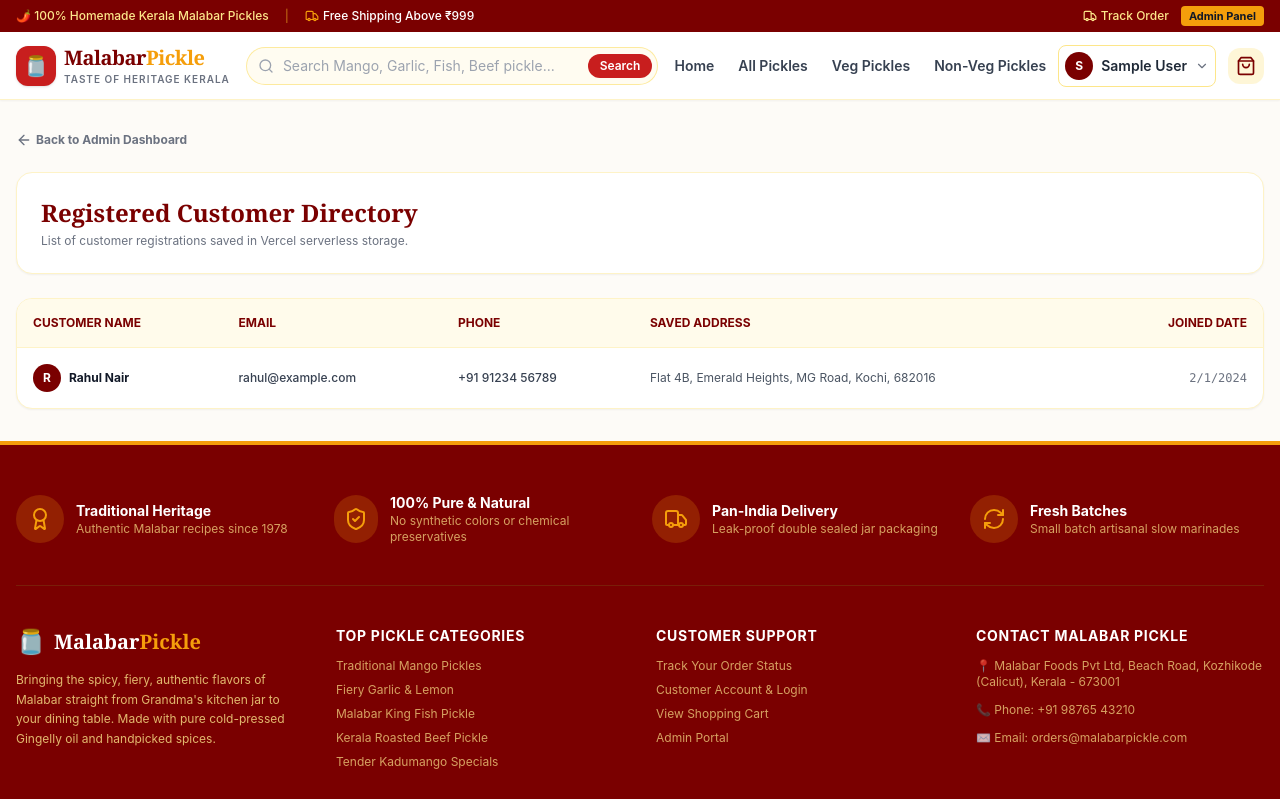
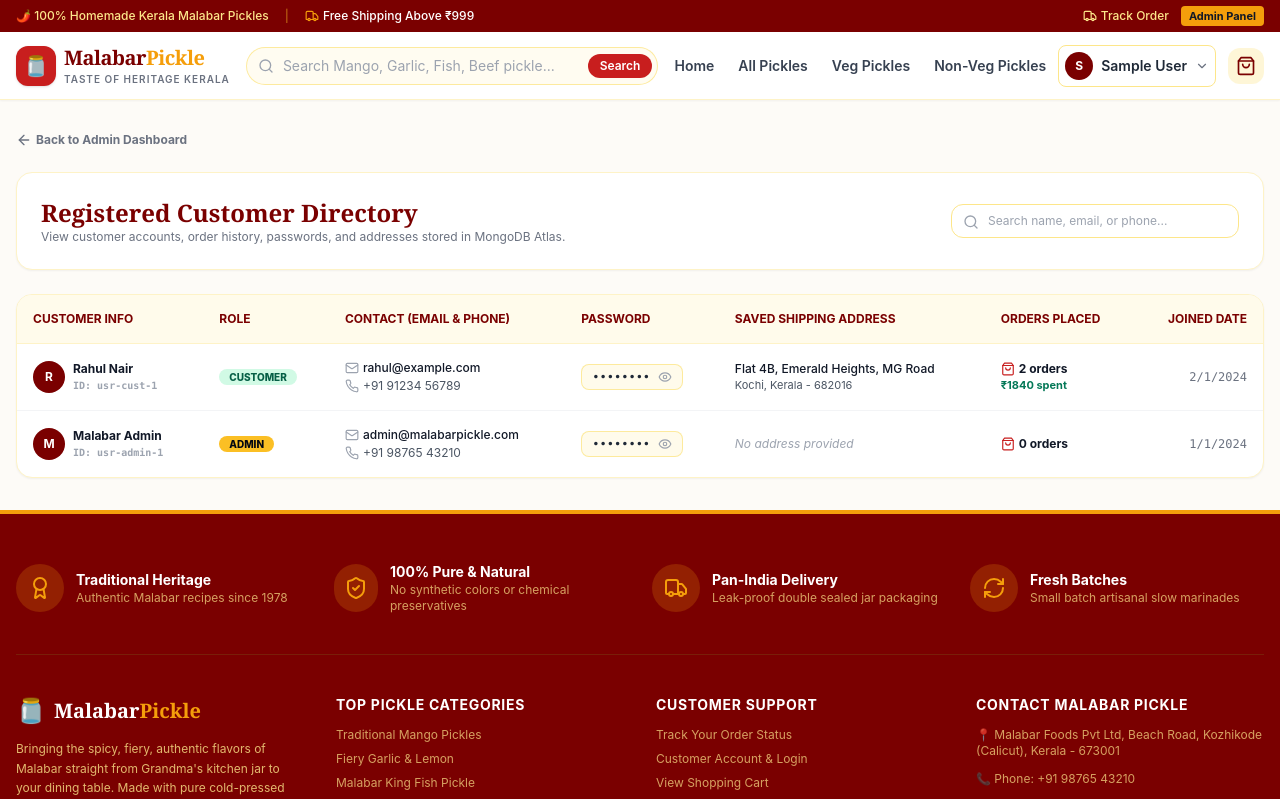
Before and after one commit to dinil2000/malabarpickle, a Next.js app: page /admin/customers in a window 1280 px wide. Shown: the top 799 px of the page. Built offline with nearby package versions, Linux system fonts and the light colour scheme; no server answers; the database is empty; sample sign-in values are in the browser's storage.

Commit message:
Fix register validation with confirm password and enhance admin customer directory with password toggle and order stats

```diff
--- a/app/admin/customers/page.tsx
+++ b/app/admin/customers/page.tsx
@@ -4,14 +4,22 @@ import React, { useEffect, useState } from 'react';
 import { useRouter } from 'next/navigation';
 import { useAuth } from '@/context/AuthContext';
 import { User } from '@/lib/types';
-import { ArrowLeft, Users, Mail, Phone, MapPin } from 'lucide-react';
+import { ArrowLeft, Users, Mail, Phone, MapPin, Search, Eye, EyeOff, ShoppingBag, ShieldCheck } from 'lucide-react';
 import Link from 'next/link';
+
+interface ExtendedUser extends User {
+  password?: string;
+  totalOrdersCount?: number;
+  totalSpent?: number;
+}
 
 export default function AdminCustomersPage() {
   const router = useRouter();
   const { user, isLoading } = useAuth();
-  const [customers, setCustomers] = useState<User[]>([]);
+  const [customers, setCustomers] = useState<ExtendedUser[]>([]);
   const [loading, setLoading] = useState(true);
+  const [search, setSearch] = useState('');
+  const [showPasswords, setShowPasswords] = useState<Record<string, boolean>>({});
 
   useEffect(() => {
     if (!isLoading && (!user || user.role !== 'admin')) {
@@ -34,47 +42,138 @@ export default function AdminCustomersPage() {
     }
   }, [user, isLoading, router]);
 
+  const togglePasswordVisibility = (id: string) => {
+    setShowPasswords(prev => ({ ...prev, [id]: !prev[id] }));
+  };
+
+  const filteredCustomers = customers.filter(c => {
+    const q = search.toLowerCase();
+    return (
+      c.name.toLowerCase().includes(q) ||
+      c.email.toLowerCase().includes(q) ||
+      c.phone.includes(q)
+    );
+  });
+
   return (
     <div className="container mx-auto px-4 py-8 space-y-6">
       <Link href="/admin" className="text-xs font-bold text-gray-500 hover:text-brand-dark flex items-center gap-1">
         <ArrowLeft className="w-4 h-4" /> Back to Admin Dashboard
       </Link>
 
-      <div className="bg-white p-6 rounded-2xl border border-amber-100 shadow-sm space-y-1">
-        <h1 className="text-2xl font-extrabold font-serif text-brand-dark">Registered Customer Directory</h1>
-        <p className="text-xs text-gray-500">List of customer registrations saved in Vercel serverless storage.</p>
+      <div className="bg-white p-6 rounded-2xl border border-amber-100 shadow-sm flex flex-col sm:flex-row justify-between items-start sm:items-center gap-4">
+        <div>
+          <h1 className="text-2xl font-extrabold font-serif text-brand-dark">Registered Customer Directory</h1>
+          <p className="text-xs text-gray-500">View customer accounts, order history, passwords, and addresses stored in MongoDB Atlas.</p>
+        </div>
+
+        <div className="relative w-full sm:w-72">
+          <input
+            type="text"
+            placeholder="Search name, email, or phone..."
+            value={search}
+            onChange={(e) => setSearch(e.target.value)}
+            className="w-full pl-9 pr-3 py-2 text-xs border border-amber-200 rounded-xl focus:outline-none focus:ring-1 focus:ring-brand-crimson"
+          />
+          <Search className="w-4 h-4 text-gray-400 absolute left-3 top-2.5" />
+        </div>
       </div>
 
       {loading ? (
-        <div className="py-12 text-center text-xs text-gray-500">Loading customer list...</div>
+        <div className="py-12 text-center text-xs text-gray-500">Loading registered customers from MongoDB...</div>
+      ) : filteredCustomers.length === 0 ? (
+        <div className="bg-white rounded-2xl p-12 text-center text-xs text-gray-500 border">
+          No registered users matched your search query.
+        </div>
       ) : (
         <div className="bg-white rounded-2xl border border-amber-100 shadow-sm overflow-x-auto">
           <table className="w-full text-left text-xs">
             <thead className="bg-amber-50 text-brand-dark font-extrabold uppercase border-b border-amber-100">
               <tr>
-                <th className="p-4">Customer Name</th>
-                <th className="p-4">Email</th>
-                <th className="p-4">Phone</th>
-                <th className="p-4">Saved Address</th>
+                <th className="p-4">Customer Info</th>
+                <th className="p-4">Role</th>
+                <th className="p-4">Contact (Email & Phone)</th>
+                <th className="p-4">Password</th>
+                <th className="p-4">Saved Shipping Address</th>
+                <th className="p-4">Orders Placed</th>
                 <th className="p-4 text-right">Joined Date</th>
               </tr>
             </thead>
             <tbody className="divide-y divide-gray-100">
-              {customers.map((cust) => (
+              {filteredCustomers.map((cust) => (
                 <tr key={cust.id} className="hover:bg-amber-50/40">
-                  <td className="p-4 font-bold text-gray-900 flex items-center gap-2">
-                    <div className="w-7 h-7 rounded-full bg-brand-dark text-white text-xs flex items-center justify-center font-bold">
-                      {cust.name.charAt(0).toUpperCase()}
+                  <td className="p-4 font-bold text-gray-900">
+                    <div className="flex items-center gap-2">
+                      <div className="w-8 h-8 rounded-full bg-brand-dark text-white text-xs flex items-center justify-center font-bold">
+                        {cust.name.charAt(0).toUpperCase()}
+                      </div>
+                      <div>
+                        <span className="block font-bold">{cust.name}</span>
+                        <span className="text-[10px] text-gray-400 font-mono">ID: {cust.id}</span>
+                      </div>
                     </div>
-                    {cust.name}
                   </td>
-                  <td className="p-4 font-medium text-gray-700">{cust.email}</td>
-                  <td className="p-4 font-medium text-gray-700">{cust.phone}</td>
-                  <td className="p-4 text-gray-600">
-                    {cust.address
-                      ? `${cust.address.street}, ${cust.address.city}, ${cust.address.pincode}`
-                      : 'No address recorded'}
+
+                  <td className="p-4">
+                    <span
+                      className={`px-2.5 py-0.5 rounded-full text-[10px] font-extrabold uppercase ${
+                        cust.role === 'admin'
+                          ? 'bg-amber-400 text-gray-950'
+                          : 'bg-emerald-100 text-emerald-800'
+                      }`}
+                    >
+                      {cust.role}
+                    </span>
                   </td>
+
+                  <td className="p-4 space-y-0.5">
+                    <p className="font-medium text-gray-900 flex items-center gap-1">
+                      <Mail className="w-3.5 h-3.5 text-gray-400" /> {cust.email}
+                    </p>
+                    <p className="text-gray-600 flex items-center gap-1">
+                      <Phone className="w-3.5 h-3.5 text-gray-400" /> {cust.phone}
+                    </p>
+                  </td>
+
+                  {/* Plain text / Masked Password toggle */}
+                  <td className="p-4 font-mono text-gray-800">
+                    <div className="flex items-center gap-2 bg-amber-50 px-2.5 py-1 rounded-lg border border-amber-200/80 w-fit">
+                      <span>{showPasswords[cust.id] ? cust.password : '••••••••'}</span>
+                      <button
+                        onClick={() => togglePasswordVisibility(cust.id)}
+                        className="text-gray-400 hover:text-brand-crimson transition"
+                        title={showPasswords[cust.id] ? 'Hide Password' : 'Show Plain Text Password'}
+                      >
+                        {showPasswords[cust.id] ? <EyeOff className="w-3.5 h-3.5" /> : <Eye className="w-3.5 h-3.5" />}
+                      </button>
+                    </div>
+                  </td>
+
+                  <td className="p-4 text-gray-600 max-w-xs">
+                    {cust.address ? (
+                      <div>
+                        <p className="font-medium text-gray-900">{cust.address.street}</p>
+                        <p className="text-[11px]">
+                          {cust.address.city}, {cust.address.state} - {cust.address.pincode}
+                        </p>
+                      </div>
+                    ) : (
+                      <span className="text-gray-400 italic">No address provided</span>
+                    )}
+                  </td>
+
+                  <td className="p-4">
+                    <div className="flex items-center gap-1 font-bold text-gray-900">
+                      <ShoppingBag className="w-3.5 h-3.5 text-brand-crimson" />
+                      <span>{cust.totalOrdersCount || 0} orders</span>
+                    </div>
+                    {(cust.totalSpent || 0) > 0 && (
+                      <span className="text-[11px] font-bold text-emerald-700 block">
+                        ₹{cust.totalSpent} spent
+                      </span>
+                    )}
+                  </td>
+
                   <td className="p-4 text-right font-mono text-gray-500">
                     {new Date(cust.createdAt).toLocaleDateString()}
                   </td>
--- a/app/api/admin/customers/route.ts
+++ b/app/api/admin/customers/route.ts
@@ -3,12 +3,38 @@ import { db } from '@/lib/db';
 
 export async function GET() {
   try {
-    const users = await db.getUsers();
-    const customers = users
-      .filter(u => u.role === 'customer')
-      .map(({ password, ...c }) => c);
+    const [users, orders] = await Promise.all([
+      db.getUsers(),
+      db.getOrders()
+    ]);
 
-    return NextResponse.json({ success: true, count: customers.length, customers });
+    // Map users with their order statistics
+    const usersWithStats = users.map(user => {
+      const userOrders = orders.filter(
+        o => o.userId === user.id || (user.email && o.customerEmail.toLowerCase() === user.email.toLowerCase())
+      );
+      return {
+        id: user.id,
+        name: user.name,
+        email: user.email,
+        phone: user.phone,
+        role: user.role || 'customer',
+        address: user.address,
+        password: user.password || '••••••••',
+        createdAt: user.createdAt,
+        totalOrdersCount: userOrders.length,
+        totalSpent: userOrders.reduce((sum, o) => sum + o.totalAmount, 0)
+      };
+    });
+
+    // Sort newest first
+    usersWithStats.sort((a, b) => new Date(b.createdAt).getTime() - new Date(a.createdAt).getTime());
+
+    return NextResponse.json({
+      success: true,
+      count: usersWithStats.length,
+      customers: usersWithStats
+    });
   } catch (error) {
     return NextResponse.json(
       { success: false, error: 'Failed to fetch customer directory' },
--- a/app/register/page.tsx
+++ b/app/register/page.tsx
@@ -4,7 +4,7 @@ import React, { useState } from 'react';
 import Link from 'next/link';
 import { useRouter } from 'next/navigation';
 import { useAuth } from '@/context/AuthContext';
-import { User, Phone, Mail, Lock, MapPin, ArrowRight, ShieldCheck } from 'lucide-react';
+import { User as UserIcon, Phone, Mail, Lock, MapPin, ArrowRight, ShieldCheck, CheckCircle2, AlertCircle } from 'lucide-react';
 
 export default function RegisterPage() {
   const router = useRouter();
@@ -14,6 +14,7 @@ export default function RegisterPage() {
   const [email, setEmail] = useState('');
   const [phone, setPhone] = useState('');
   const [password, setPassword] = useState('');
+  const [confirmPassword, setConfirmPassword] = useState('');
   const [street, setStreet] = useState('');
   const [city, setCity] = useState('Kochi');
   const [state, setState] = useState('Kerala');
@@ -26,8 +27,35 @@ export default function RegisterPage() {
     e.preventDefault();
     setError('');
 
-    if (!name || !email || !phone || !password) {
+    // 1. Basic required fields check
+    if (!name.trim() || !email.trim() || !phone.trim() || !password || !confirmPassword) {
       setError('Please fill in all required account fields.');
+      return;
+    }
+
+    // 2. Email format validation
+    const emailRegex = /\S+@\S+\.\S+/;
+    if (!emailRegex.test(email.trim())) {
+      setError('Please enter a valid email address (e.g. name@example.com).');
+      return;
+    }
+
+    // 3. Phone number validation (at least 10 digits)
+    const cleanPhone = phone.replace(/[^0-9]/g, '');
+    if (cleanPhone.length < 10) {
+      setError('Please enter a valid 10-digit mobile number.');
+      return;
+    }
+
+    // 4. Password minimum length check
+    if (password.length < 6) {
+      setError('Password must be at least 6 characters long.');
+      return;
+    }
+
+    // 5. Repeat Password match check
+    if (password !== confirmPassword) {
+      setError('Passwords do not match! Please verify your password.');
       return;
     }
 
@@ -35,11 +63,11 @@ export default function RegisterPage() {
 
     try {
       const payload = {
-        name,
-        email,
-        phone,
+        name: name.trim(),
+        email: email.trim().toLowerCase(),
+        phone: phone.trim(),
         password,
-        address: street ? { street, city, state, pincode } : undefined
+        address: street.trim() ? { street: street.trim(), city, state, pincode } : undefined
       };
 
       const res = await fetch('/api/auth/register', {
@@ -55,15 +83,18 @@ export default function RegisterPage() {
         login(data.user);
         router.push('/account');
       } else {
-        setError(data.error || 'Registration failed.');
+        setError(data.error || 'Registration failed. Email may already be in use.');
       }
     } catch (err) {
       console.error(err);
-      setError('An error occurred during account creation.');
+      setError('An error occurred during account creation. Please try again.');
     } finally {
       setLoading(false);
     }
   };
+
+  const isPasswordMatching = confirmPassword.length > 0 && password === confirmPassword;
+  const isPasswordMismatch = confirmPassword.length > 0 && password !== confirmPassword;
 
   return (
     <div className="container mx-auto px-4 py-12 flex justify-center items-center">
@@ -77,13 +108,14 @@ export default function RegisterPage() {
             Create Malabar Pickle Account
           </h1>
           <p className="text-xs text-gray-500">
-            Sign up to manage addresses, save order history, and receive exclusive offers.
+            Sign up to track orders, save shipping address, and get exclusive pickle offers.
           </p>
         </div>
 
         {error && (
-          <div className="p-3 bg-red-50 border border-red-200 text-red-700 text-xs rounded-xl font-medium">
-            {error}
+          <div className="p-3 bg-red-50 border border-red-200 text-red-700 text-xs rounded-xl font-medium flex items-center gap-2">
+            <AlertCircle className="w-4 h-4 text-red-600 flex-shrink-0" />
+            <span>{error}</span>
           </div>
         )}
 
@@ -99,7 +131,7 @@ export default function RegisterPage() {
                 onChange={(e) => setName(e.target.value)}
                 className="w-full pl-9 pr-3 py-2.5 border border-amber-200 rounded-xl focus:outline-none focus:ring-1 focus:ring-brand-crimson"
               />
-              <User className="w-4 h-4 text-gray-400 absolute left-3 top-3" />
+              <UserIcon className="w-4 h-4 text-gray-400 absolute left-3 top-3" />
             </div>
           </div>
 
@@ -135,13 +167,16 @@ export default function RegisterPage() {
             </div>
           </div>
 
+          {/* Password Fields */}
+          <div className="grid grid-cols-1 sm:grid-cols-2 gap-4">
             <div className="space-y-1">
               <label className="font-semibold text-gray-700">Password *</label>
               <div className="relative">
                 <input
                   type="password"
                   required
-                placeholder="Minimum 6 characters"
+                  minLength={6}
+                  placeholder="Min 6 characters"
                   value={password}
                   onChange={(e) => setPassword(e.target.value)}
                   className="w-full pl-9 pr-3 py-2.5 border border-amber-200 rounded-xl focus:outline-none focus:ring-1 focus:ring-brand-crimson"
@@ -149,6 +184,43 @@ export default function RegisterPage() {
                 <Lock className="w-4 h-4 text-gray-400 absolute left-3 top-3" />
               </div>
             </div>
+
+            <div className="space-y-1">
+              <label className="font-semibold text-gray-700">Repeat Password *</label>
+              <div className="relative">
+                <input
+                  type="password"
+                  required
+                  placeholder="Confirm password"
+                  value={confirmPassword}
+                  onChange={(e) => setConfirmPassword(e.target.value)}
+                  className={`w-full pl-9 pr-3 py-2.5 border rounded-xl focus:outline-none focus:ring-1 ${
+                    isPasswordMatching
+                      ? 'border-emerald-500 ring-emerald-500 bg-emerald-50/20'
+                      : isPasswordMismatch
+                      ? 'border-red-500 ring-red-500 bg-red-50/20'
+                      : 'border-amber-200 focus:ring-brand-crimson'
+                  }`}
+                />
+                <Lock className="w-4 h-4 text-gray-400 absolute left-3 top-3" />
+              </div>
+            </div>
+          </div>
+
+          {/* Password Match Status Indicator */}
+          {confirmPassword.length > 0 && (
+            <div className="text-[11px] font-semibold flex items-center gap-1 pt-0.5">
+              {isPasswordMatching ? (
+                <span className="text-emerald-700 flex items-center gap-1">
+                  <CheckCircle2 className="w-3.5 h-3.5" /> Passwords Match
+                </span>
+              ) : (
+                <span className="text-red-600 flex items-center gap-1">
+                  <AlertCircle className="w-3.5 h-3.5" /> Passwords do not match
+                </span>
+              )}
+            </div>
+          )}
 
           <div className="pt-2 border-t border-gray-100 space-y-3">
             <span className="font-bold text-gray-800 flex items-center gap-1">
@@ -206,7 +278,7 @@ export default function RegisterPage() {
         </form>
 
         <p className="text-[11px] text-gray-400 text-center flex items-center justify-center gap-1">
-          <ShieldCheck className="w-3.5 h-3.5 text-emerald-600" /> Account details encrypted & saved in Vercel Storage
+          <ShieldCheck className="w-3.5 h-3.5 text-emerald-600" /> Account details encrypted & saved in MongoDB Cloud Database
         </p>
 
         <div className="text-center pt-2 border-t border-gray-100 text-xs text-gray-600">
```
Lines whose indentation alone changed are shown as unchanged.
